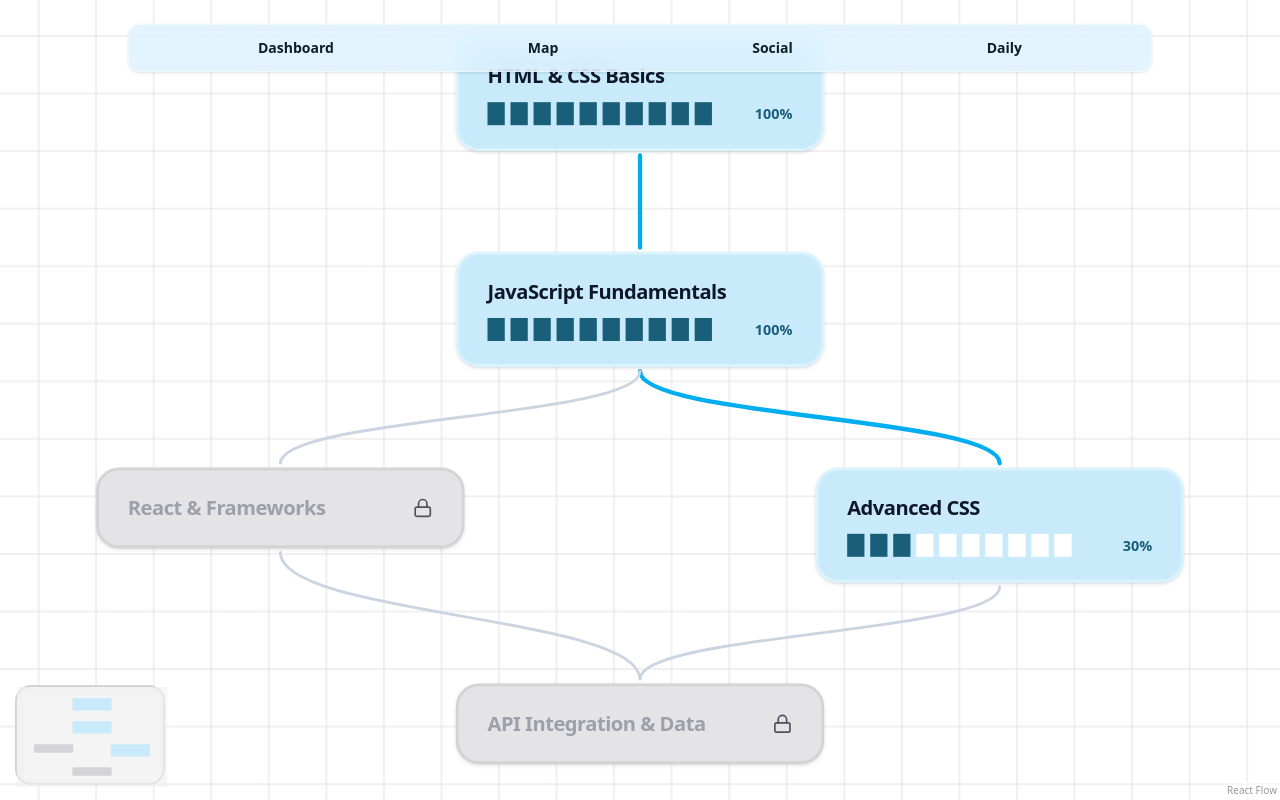
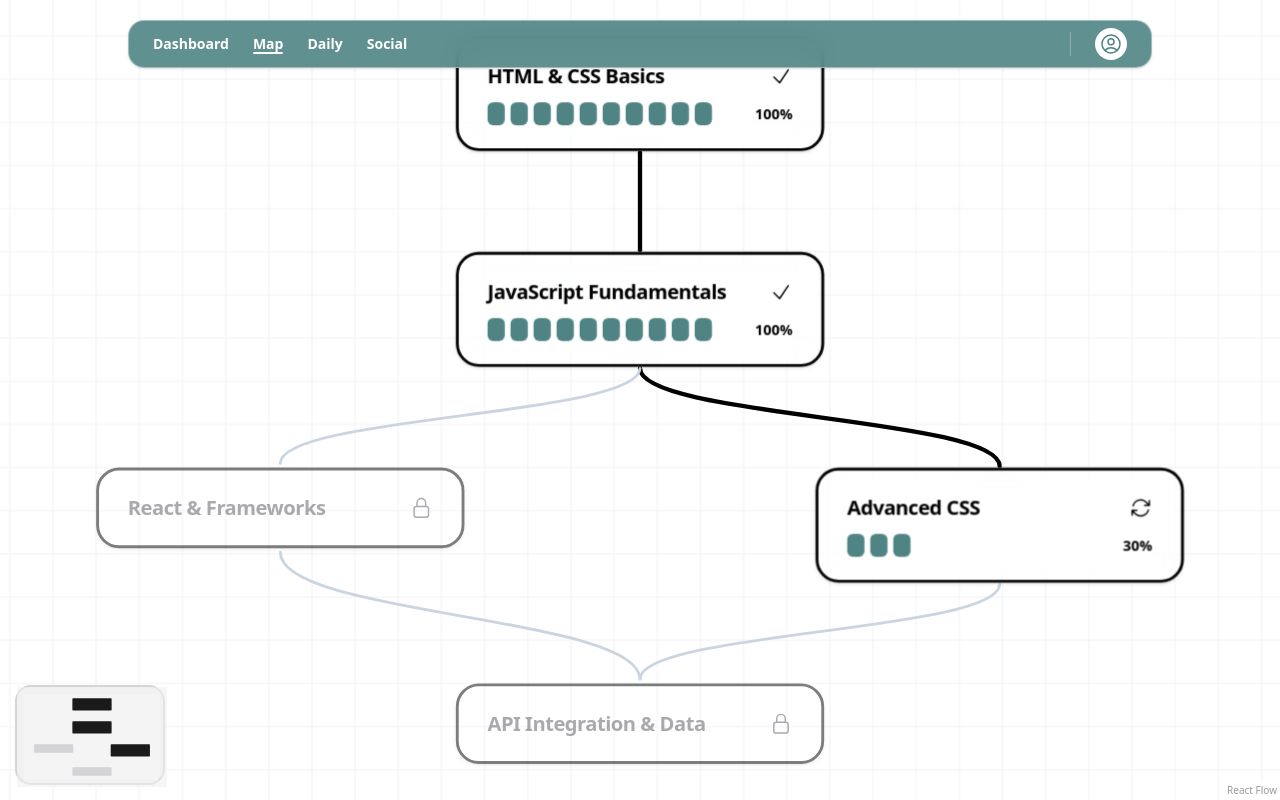
Before and after one commit to acm-projects/Rolemap, a Next.js app in the folder frontend/: page /map in a window 1280 px wide. Built offline with nearby package versions, Linux system fonts and the light colour scheme.

Commit message:
Updated color scheme and added profile icon

```diff
--- a/frontend/app/components/RoadmapNode.tsx
+++ b/frontend/app/components/RoadmapNode.tsx
@@ -2,7 +2,25 @@
 //which displays skill name, progress, and lock status.
 //It also defines connection points for the graph edges.
 import { Handle, Position } from '@xyflow/react';
-import { Lock } from 'lucide-react';
+
+// SVG Icons as components
+const CheckIcon = () => (
+  <svg xmlns="http://www.w3.org/2000/svg" fill="none" viewBox="0 0 24 24" strokeWidth="1.5" stroke="currentColor" className="w-4 h-4">
+    <path strokeLinecap="round" strokeLinejoin="round" d="m4.5 12.75 6 6 9-13.5" />
+  </svg>
+);
+
+const ProgressIcon = () => (
+  <svg xmlns="http://www.w3.org/2000/svg" fill="none" viewBox="0 0 24 24" strokeWidth="1.5" stroke="currentColor" className="w-4 h-4">
+    <path strokeLinecap="round" strokeLinejoin="round" d="M16.023 9.348h4.992v-.001M2.985 19.644v-4.992m0 0h4.992m-4.993 0 3.181 3.183a8.25 8.25 0 0 0 13.803-3.7M4.031 9.865a8.25 8.25 0 0 1 13.803-3.7l3.181 3.182m0-4.991v4.99" />
+  </svg>
+);
+
+const LockIcon = () => (
+  <svg xmlns="http://www.w3.org/2000/svg" fill="none" viewBox="0 0 24 24" strokeWidth="1.5" stroke="currentColor" className="w-4 h-4">
+    <path strokeLinecap="round" strokeLinejoin="round" d="M16.5 10.5V6.75a4.5 4.5 0 1 0-9 0v3.75m-.75 11.25h10.5a2.25 2.25 0 0 0 2.25-2.25v-6.75a2.25 2.25 0 0 0-2.25-2.25H6.75a2.25 2.25 0 0 0-2.25 2.25v6.75a2.25 2.25 0 0 0 2.25 2.25Z" />
+  </svg>
+);
 
 type RoadmapNodeData = {
   label: string;
@@ -13,16 +31,16 @@ type RoadmapNodeData = {
 //Custom node component
 export function RoadmapNode({ data }: { data: RoadmapNodeData }) {
   //Stores whether node is locked
-    const isLocked = data.locked;
+  const isLocked = data.locked;
+  const isCompleted = data.progress === 100;
+  const isInProgress = data.progress > 0 && data.progress < 100;
 
   return (
-    /*If the node is locked, then it appeared greyed out and progress bar is hidden*/
+    /*If the node is locked, then it appears greyed out and progress bar is hidden*/
     <div className={`px-5 py-4 rounded-2xl border-2 w-64 shadow-sm transition-all
       ${isLocked
-        /*If locked -> gray background + faded text*/
-        ? 'bg-zinc-200 border-zinc-300 text-zinc-400'
-        /*If unlocked -> blue theme*/
-        : 'bg-node-blue border-node-border text-slate-900'}
+        ? 'border-zinc-800 text-zinc-500 opacity-60'
+        : 'border-black bg-white/5 text-black backdrop-blur-sm'}
     `}>
       {/*Top-down roadmap approach. Top (incoming).
       Docking ports for connection lines. The opacity-0! class makes the handles invisible but still functional*/}
@@ -36,7 +54,9 @@ export function RoadmapNode({ data }: { data: RoadmapNodeData }) {
       <div className="flex flex-col gap-2">
         <div className="flex justify-between items-center">
           <span className="font-bold text-sm tracking-tight">{data.label}</span>
-          {isLocked && <Lock size={14} className="text-zinc-600" />}
+          {isLocked && <div className="text-zinc-500"><LockIcon /></div>}
+          {!isLocked && isInProgress && <div className="text-black"><ProgressIcon /></div>}
+          {!isLocked && isCompleted && <div className="text-black"><CheckIcon /></div>}
         </div>
 
         {!isLocked && (
@@ -45,15 +65,15 @@ export function RoadmapNode({ data }: { data: RoadmapNodeData }) {
               {[...Array(10)].map((_, i) => (
                 <div
                   key={i}
-                  className={`h-4 w-3  ${
-                    i < (data.progress / 10)
-                        ? 'bg-[#1a5f7a]'
-                        : 'bg-white'}`}
+                  className={`h-4 w-3 rounded-sm ${
+                    i < Math.ceil(data.progress / 10)
+                        ? 'bg-[#508484]'
+                        : 'bg-white/30'}`}
                 />
               ))}
             </div>
             {/*Displays progress percentage*/}
-            <span className="ml-auto text-[10px] font-bold text-[#1a5f7a]">
+            <span className="ml-auto text-[10px] font-bold text-black">
                 {data.progress}%
             </span>
           </div>
@@ -65,7 +85,7 @@ export function RoadmapNode({ data }: { data: RoadmapNodeData }) {
         type="source"
         position={Position.Bottom}
         className="opacity-0!"
-        />
+      />
     </div>
   );
 }
--- a/frontend/app/globals.css
+++ b/frontend/app/globals.css
@@ -5,8 +5,8 @@
   --background: #ffffff;
   --foreground: #171717;
   /*node colors*/
-  --node-blue: #C8EAFB;
-  --node-border: #D9F4FF;
+  --node-black: #C8EAFB;
+  --node-border: black;
   --grid-color: #C1B0B0;
 }
 
@@ -15,7 +15,7 @@
 @theme inline {
   --color-background: var(--background);
   --color-foreground: var(--foreground);
-  --color-node-blue: var(--node-blue);
+  --color-node-black: var(--node-black);
   --color-node-border: var(--node-border);
 }
 
--- a/frontend/app/map/page.tsx
+++ b/frontend/app/map/page.tsx
@@ -3,6 +3,7 @@
 
 import React from 'react';
 import Link from 'next/link';
+import { usePathname } from 'next/navigation';
 // Importing core components and hooks from the XYFlow (React Flow) library
 import {
   ReactFlow,
@@ -18,27 +19,64 @@ import '@xyflow/react/dist/style.css';
 //Importing your custom node design created in the other file
 import { RoadmapNode } from '@/app/components/RoadmapNode';
 
+// SVG Profile Icon Component
+const ProfileIcon = () => (
+  <svg xmlns="http://www.w3.org/2000/svg" fill="none" viewBox="0 0 24 24" strokeWidth="1.5" stroke="currentColor" className="w-6 h-6">
+    <path strokeLinecap="round" strokeLinejoin="round" d="M17.982 18.725A7.488 7.488 0 0 0 12 15.75a7.488 7.488 0 0 0-5.982 2.975m11.963 0a9 9 0 1 0-11.963 0m11.963 0A8.966 8.966 0 0 1 12 21a8.966 8.966 0 0 1-5.982-2.275M15 9.75a3 3 0 1 1-6 0 3 3 0 0 1 6 0Z" />
+  </svg>
+);
+
 //Nav Bar component with links to different sections of the app.
 export function Navbar() {
+  const pathname = usePathname();
+
+  const navItems = ['Dashboard', 'Map', 'Daily', 'Social'];
+
   return (
     //Floating container for the navbar, centered at the top of the screen with some padding and a semi-transparent background
-    <nav className="absolute top-6 left-1/2 -translate-x-1/2 z-10 w-[90%] max-w-5xl">
+    <nav className="absolute top-5 left-1/2 -translate-x-1/2 z-10 w-[90%] max-w-5xl">
       {/*Glassmorphic styled navbar with rounded corners, border, and shadow. Contains navigation links.*/}
-      <div className="bg-[#dcf2ff]/80 backdrop-blur-md border border-white/40 h-12 rounded-xl flex items-center justify-around px-8 shadow-sm">
-        {['Dashboard', 'Map', 'Social', 'Daily'].map((item) => (
+      <div className="bg-[#508484]/90 backdrop-blur-md border border-white/40 h-12 rounded-2xl flex items-center justify-start px-6 shadow-sm gap-4">
+
+        {/* Navigation Items */}
+        <div className="flex items-center gap-6">
+          {navItems.map((item) => {
+            const isActive = pathname === `/${item.toLowerCase()}`;
+            return (
               <Link
                 key={item}
                 href={`/${item.toLowerCase()}`}
-            className="text-[#0a1f27] font-bold text-sm hover:opacity-70 transition-opacity cursor-pointer"
+                className={`relative font-bold text-sm transition-opacity cursor-pointer group
+                  ${isActive
+                    ? 'text-[white] opacity-100'
+                    : 'text-[white] hover:opacity-70'
+                  }
+                `}
               >
                 {item}
+                {/* Active page underline indicator */}
+                {isActive && (
+                  <span className="absolute bottom-0 left-0 right-0 h-0.5 bg-[white] rounded-full transition-all duration-300"></span>
+                )}
               </Link>
-        ))}
+            );
+          })}
+        </div>
+
+        {/* Separator */}
+        <div className="ml-auto h-6 w-px bg-white/30"></div>
+
+        {/* Profile Icon */}
+        <button
+          className="ml-2 p-1 rounded-full bg-white hover:shadow-md hover:scale-105 transition-all duration-200 flex items-center justify-center text-[#508484]"
+          aria-label="Profile"
+        >
+          <ProfileIcon />
+        </button>
       </div>
     </nav>
   );
 }
-
 
 const nodeTypes = {
   roadmap: RoadmapNode,
@@ -54,9 +92,12 @@ const initialNodes = [
 ];
 
 //How nodes are connected.
+//old blue -> #00adef
+//dark teal -> #508484
+
 const initialEdges = [
-  { id: 'e1-2', source: '1', target: '2', style: { stroke: '#00adef', strokeWidth: 3 } },
-  { id: 'e2-3', source: '2', target: '3', style: { stroke: '#00adef', strokeWidth: 3 } },
+  { id: 'e1-2', source: '1', target: '2', style: { stroke: 'black', strokeWidth: 3 } },
+  { id: 'e2-3', source: '2', target: '3', style: { stroke: 'black', strokeWidth: 3 } },
   { id: 'e2-4', source: '2', target: '4', style: { stroke: '#cbd5e1', strokeWidth: 2 } },
   { id: 'e3-5', source: '3', target: '5', style: { stroke: '#cbd5e1', strokeWidth: 2 } },
   { id: 'e4-5', source: '4', target: '5', style: { stroke: '#cbd5e1', strokeWidth: 2 } },
@@ -83,9 +124,9 @@ export default function RoadmapPage() {
           {/*Background grid. Light gray lines with some opacity.*/}
         <Background
           variant={BackgroundVariant.Lines}
-          color="#C1B0B0"
-          gap={40}
-          style={{ opacity: 0.4}}
+          color="#d1d5db"
+          gap={30}
+          style={{ opacity: 0.3}}
         />
 
         {/* Roadmap preview */}
@@ -93,7 +134,7 @@ export default function RoadmapPage() {
           position="bottom-left"
           nodeColor={(n) => {
           if (n.data?.locked) return '#d4d4d8'; //Gray
-            return '#C8EAFB'; //Blue
+            return '#1a1a1a'; //Black
           }}
 
           //The color of the "view" rectangle in the minimap
```
Lines whose indentation alone changed are shown as unchanged.
